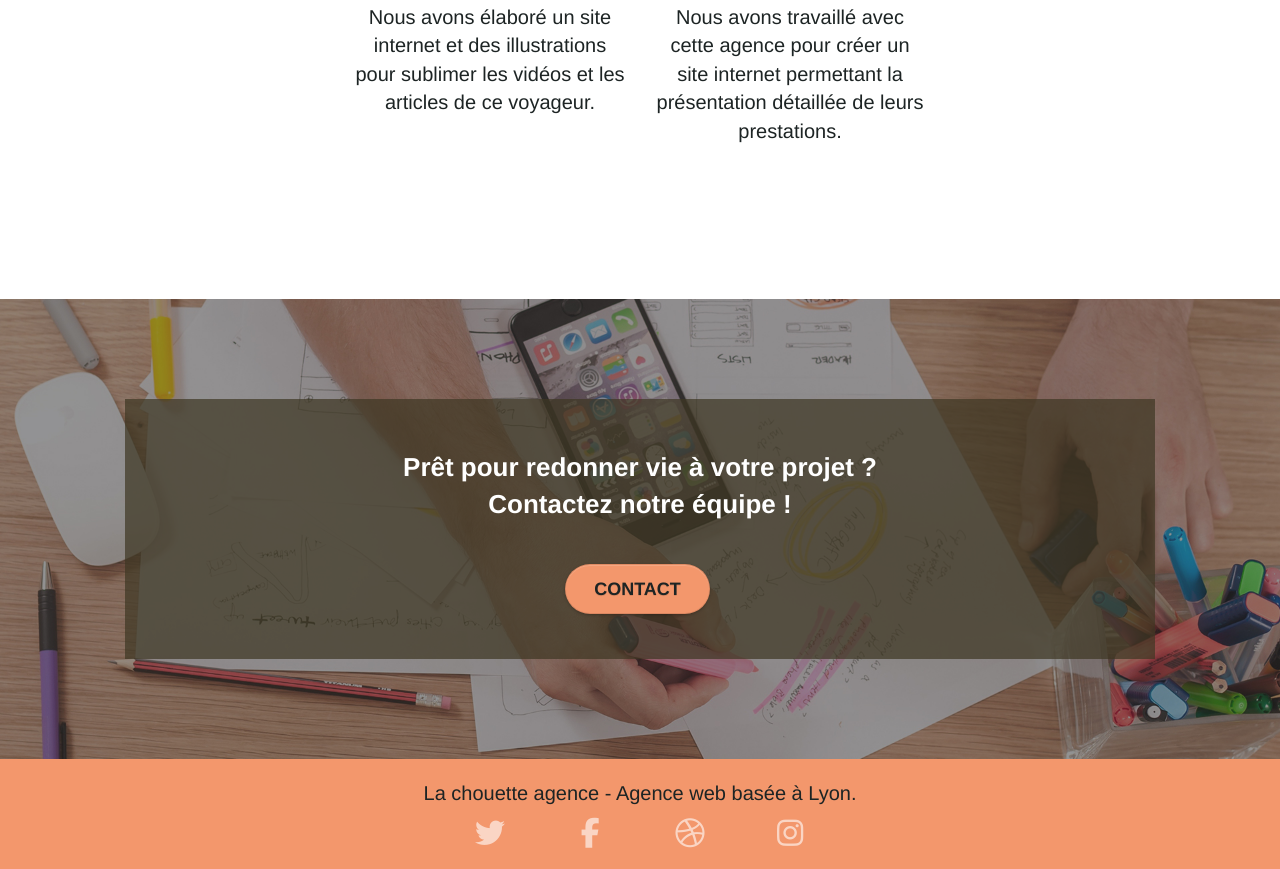
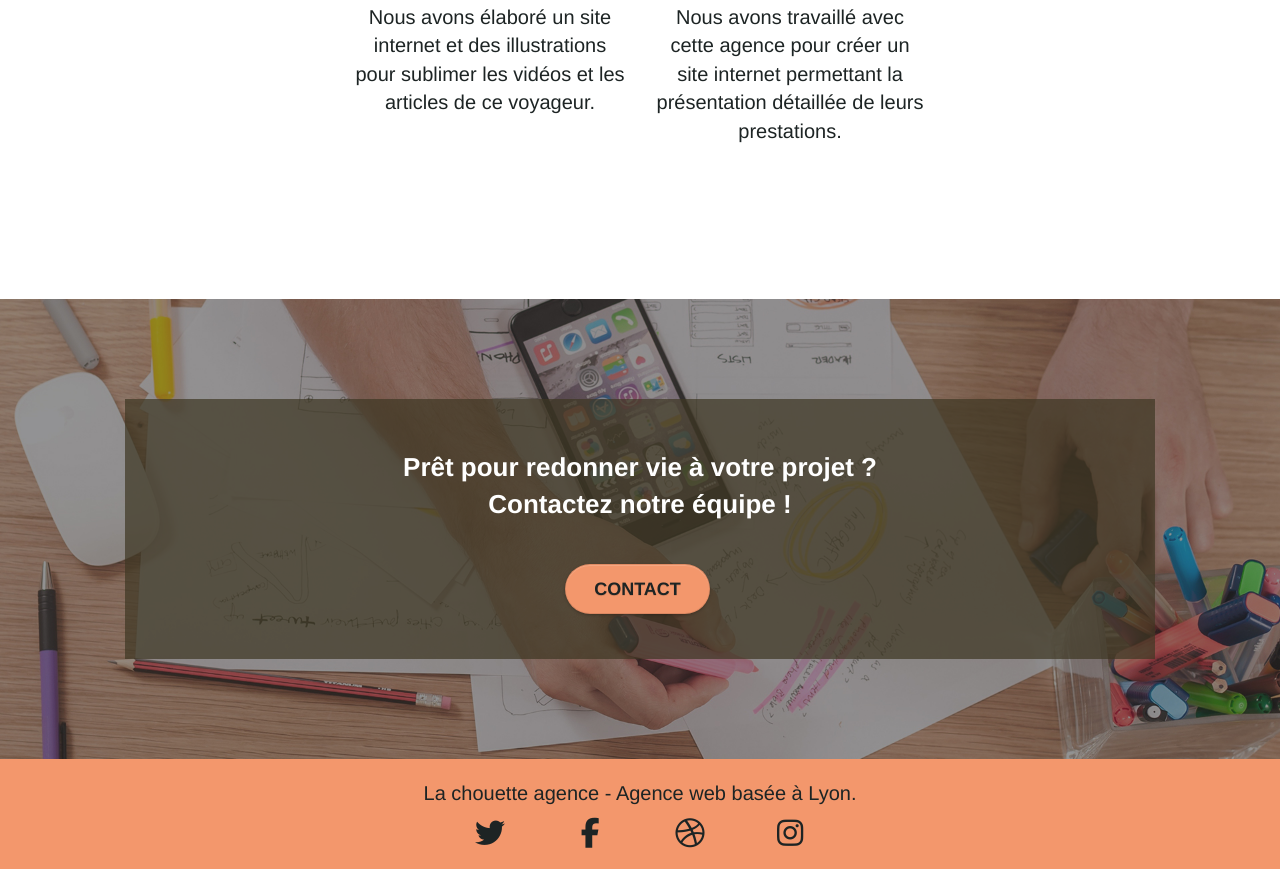
Before and after one commit to nesrineabo/NesrineBendriss_4_07012021_modifie, a plain HTML site: page index.html in a window 1280 px wide. Shown: the part 3245-4114 px from the top of the page. Drawn offline with nearby package versions, Linux system fonts and the light colour scheme.

Commit message:
modification couleur icones

```diff
--- a/css/style.css
+++ b/css/style.css
@@ -135,7 +135,7 @@ a:hover {
 .d-bloc h5 a,
 .d-bloc h6 a,
 .d-bloc p a {
-    color: rgba(255, 255, 255, .6);
+    color: rgba(29, 36, 36, 1);
 }
 
 .d-bloc .a-btn:hover,
```
